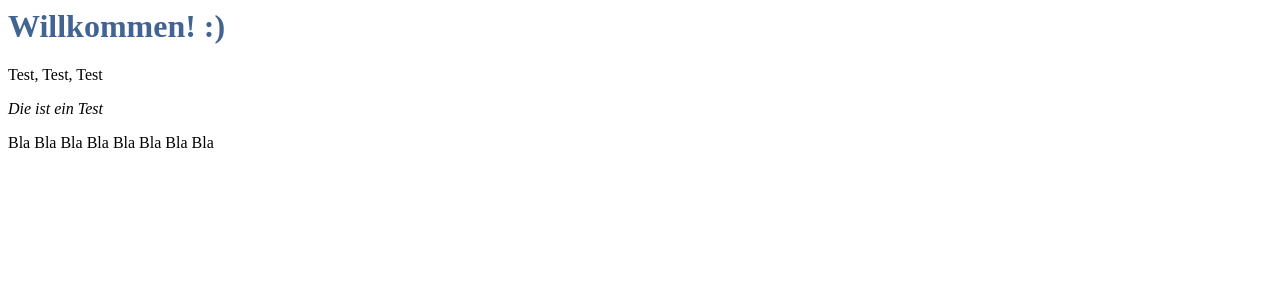
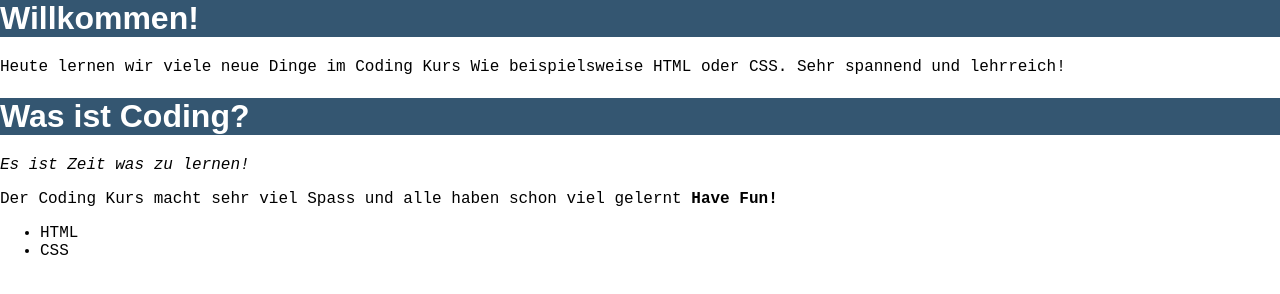
Before and after one commit to LisaBourboulas/LisaBourboulas.github.io, a plain HTML site: page index.html in a window 1280 px wide. Drawn offline with Linux system fonts and the light colour scheme.

Commit message:
adding html

```diff
--- a/index.html
+++ b/index.html
@@ -1,16 +1,34 @@
+<html>
+    <head>
+        <title>Django Girls Bern</title>
+        <link rel="stylesheet" href="main.css">
+    </head>
+    <body>
+        <div id="header">
+            <h1>Willkommen!
+            </h1>
+
+            <p>Heute lernen wir viele neue Dinge im Coding Kurs
+              Wie beispielsweise HTML oder CSS. Sehr spannend und lehrreich!
+
+
+
 <html>
   <head>
-    <h1>Willkommen! :)</h1>
+    <h1>Was ist Coding?</h1>
 
-<p>Test, Test, Test
-</p>
-<em>Die ist ein Test</em>
+<em>Es ist Zeit was zu lernen!</em>
 </head>
 <body>
-  <p> Bla Bla Bla Bla Bla Bla Bla Bla
+
   </p>
   <html>
       <head>
-          <title> ... </title>
+          <title>Es ist Zeit was zu lernen!</title>
           <link rel="stylesheet" href="main.css">
       </head>
+      <p>Der Coding Kurs macht sehr viel Spass und alle haben schon viel gelernt
+<strong>Have Fun!</strong>
+
+<ul><li>HTML</li><li>CSS</li></ul
+<img src"http://kellerelementary.weebly.com/uploads/2/5/7/9/25792133/coding.jpg"/>
--- a/main.css
+++ b/main.css
@@ -1,3 +1,19 @@
 h1 {
-    color: #426493;
+    color: #346579;
 }
+h1 {
+    background-color: #762532;
+    color: #ffffff;
+}
+body{
+    font-family: "Courier New", Courier, monospace;
+}
+h1 {
+    font-family: Arial, Helvetica, sans-serif;
+    background-color: #345671;
+    color: #ffffff;
+}
+body{
+    margin: 0;
+    padding: 0;
+    font-family: "Courier New", Courier, monospace;
```
